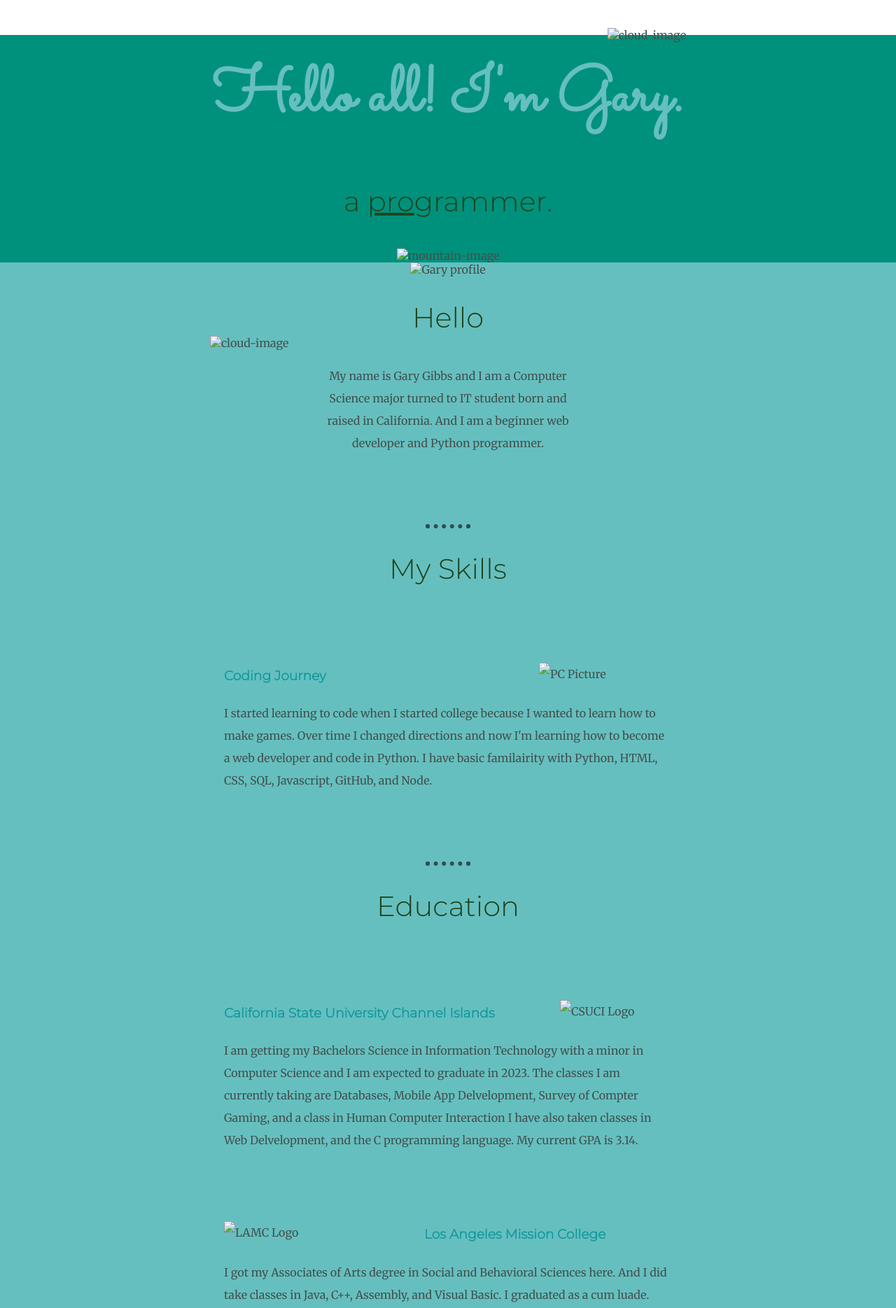
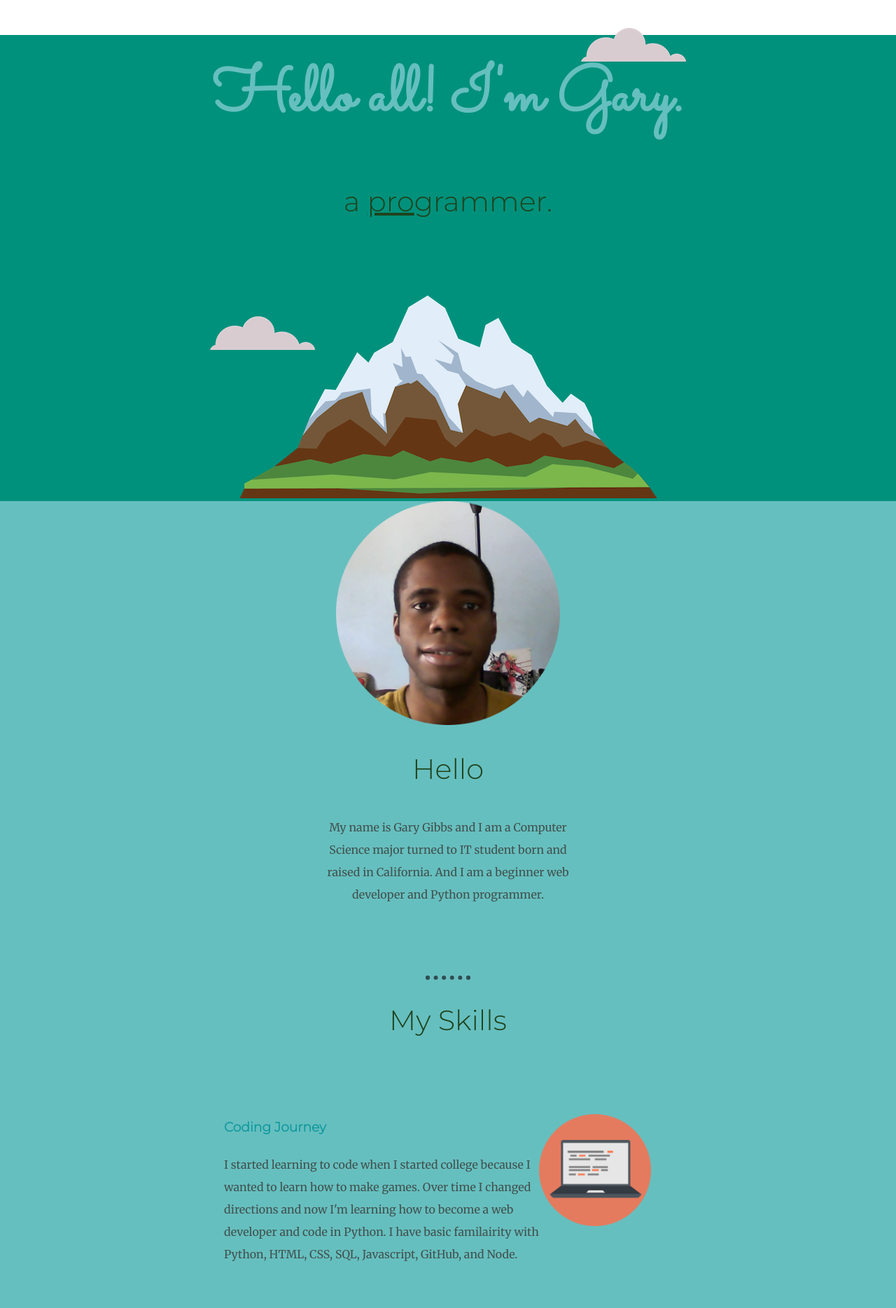
Before and after one commit to GaryGibbs-777/CV, a plain HTML site: page index.html in a window 1280 px wide. Shown: the top 1869 px of the page at 70% size. Drawn offline with Linux system fonts and the light colour scheme.

Commit message:
Update index.html
Got rid of the file paths for the images

```diff
--- a/index.html
+++ b/index.html
@@ -15,16 +15,16 @@
 
 <body>
   <div class="top-container">
-    <img class="top-cloud" src="images/cloud.png" alt="cloud-image">
+    <img class="top-cloud" src="cloud.png" alt="cloud-image">
     <h1>Hello all! I'm Gary.</h1>
     <h2>a <span class="pro">pro</span>grammer.</h2>
-    <img class="bottom-cloud" src="images/cloud.png" alt="cloud-image">
-    <img src="images/mountain.png" alt="mountain-image">
+    <img class="bottom-cloud" src="cloud.png" alt="cloud-image">
+    <img src="mountain.png" alt="mountain-image">
   </div>
 
   <div class="middle-container">
     <div class="profile">
-      <img class="Me" src="images/Gary Circle 2.png" alt="Gary profile">
+      <img class="Me" src="Gary Circle 2.png" alt="Gary profile">
 
       <h2>Hello</h2>
       <p class="intro">My name is Gary Gibbs and I am a Computer Science major turned to IT student born and raised in
@@ -37,7 +37,7 @@
     <div class="skills">
       <h2>My Skills</h2>
       <div class="skill-row">
-        <img class="PC-image" src="images/computer circle.png" alt="PC Picture">
+        <img class="PC-image" src="computer circle.png" alt="PC Picture">
         <h3>Coding Journey</h3>
         <p class="code-skill-detail">I started learning to code when I started college because I wanted to learn how to
           make games. Over time I changed directions and now I'm learning how to become a web developer and code in
@@ -73,7 +73,7 @@
       <h2>Education</h2>
 
       <div class="education-csuci">
-        <img class="education-csuci-img" src="images/CSUCI-logo.jpg" alt="CSUCI Logo">
+        <img class="education-csuci-img" src="CSUCI-logo.jpg" alt="CSUCI Logo">
         <h3>California State University Channel Islands</h3>
         <p class="education-talk">I am getting my Bachelors Science in Information Technology with a minor in Computer
           Science and I am expected to graduate in 2023.
@@ -84,7 +84,7 @@
       </div>
 
       <div class="education-lamc">
-        <img class="education-lamc-img" src="images/LAMC-logo.jpg" alt="LAMC Logo">
+        <img class="education-lamc-img" src="LAMC-logo.jpg" alt="LAMC Logo">
         <h3>Los Angeles Mission College</h3>
         <p class="education-talk2">I got my Associates of Arts degree in Social and Behavioral Sciences here. And
           I did take classes in Java, C++, Assembly, and Visual Basic. I graduated as a cum luade.
@@ -97,7 +97,7 @@
     <h2>Experience</h2>
 
     <div class="fiesta-max">
-      <img class="fiesta-max-img" src="images/fiesta-bird.jpg" alt="max-pic">
+      <img class="fiesta-max-img" src="fiesta-bird.jpg" alt="max-pic">
       <h3>Fiesta Auto Insurance - Mascot</h3>
       <p class="fiesta-max-talk"> I worked as a mascot from 2015 to 2016. I guided customers to the insurance office
         and created an upbeat cheerful environment.
@@ -105,7 +105,7 @@
     </div>
 
     <div class="arcane-pickups">
-      <img class="arcane-pickups-img" src="images/arcane-pickup.jpg" alt="max-pic">
+      <img class="arcane-pickups-img" src="arcane-pickup.jpg" alt="max-pic">
       <h3>Rob Timmons (Arcane Inc) - Prep Worker</h3>
       <p class="arcane-pickups-talk">My job at working for Rob Timmons of Arcane Inc involved working with guitar
         pickups.
```
